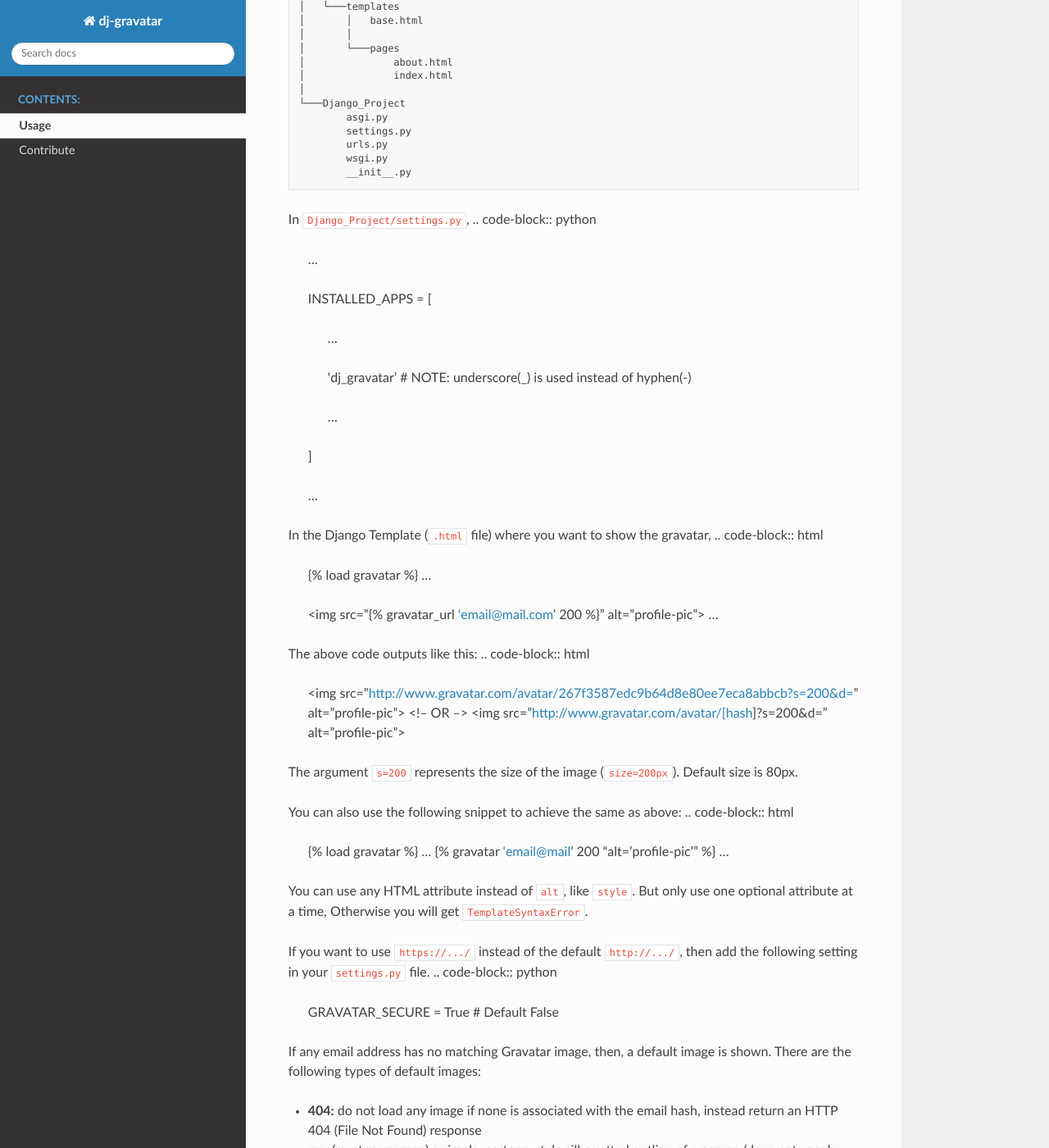
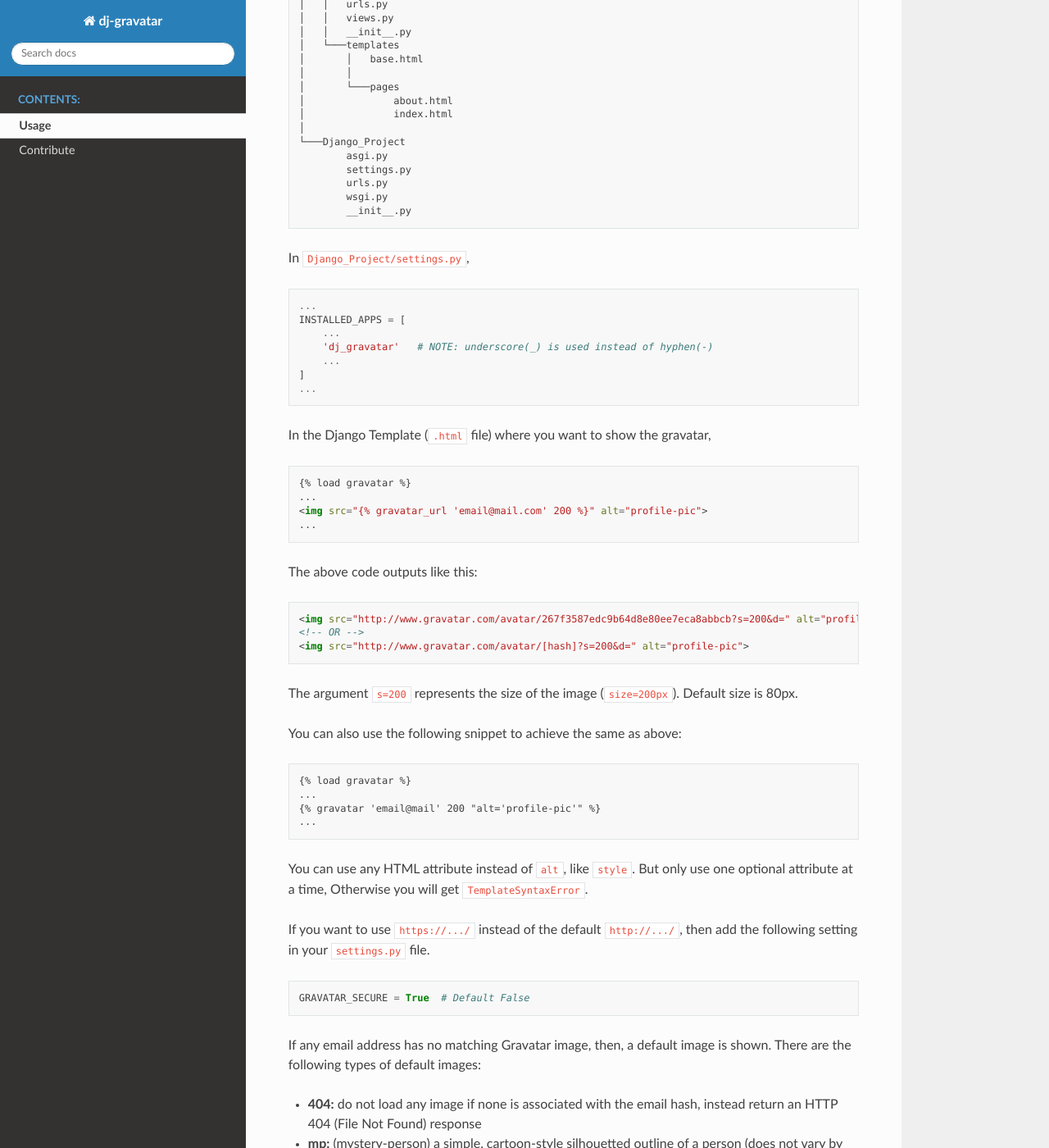
Before and after one commit to PhysicistSouravDas/dj-gravatar, a Sphinx documentation site: the page built from docs/usage.rst, in a window 1280 px wide and 1400 px high, scrolled down 422 px. Shown: the whole window at 82% size. Built offline with Sphinx 7.4.7 and the Read the Docs theme 2.0.0, drawn with Linux system fonts in a browser that asks for light colours; some of the changed text lies outside the part shown.

Commit message:
Made Docs consistent

```diff
--- a/docs/conf.py
+++ b/docs/conf.py
@@ -52,6 +52,19 @@ exclude_patterns = ['_build', 'Thumbs.db', '.DS_Store']
 # html_theme = 'alabaster'    # replacing default theme with sphinx-rtd-theme
 html_theme = 'sphinx_rtd_theme'
 
+# Refer https://sphinx-rtd-theme.readthedocs.io/en/stable/configuring.html
+html_theme_options = {
+    'display_version': True,
+    'prev_next_buttons_location': 'both',
+    'vcs_pageview_mode': '',
+    # Toc options
+    'collapse_navigation': True,
+    'sticky_navigation': True,
+    'navigation_depth': 4,
+    'includehidden': True,
+    'titles_only': False
+}
+
 # Add any paths that contain custom static files (such as style sheets) here,
 # relative to this directory. They are copied after the builtin static files,
 # so a file named "default.css" will overwrite the builtin "default.css".
--- a/docs/usage.rst
+++ b/docs/usage.rst
@@ -33,32 +33,28 @@ Suppose the directory structure of your project is like this.
 
 
 In ``Django_Project/settings.py``,
+
 .. code-block:: python
 
     ...
-
     INSTALLED_APPS = [
-
         ...
-
         'dj_gravatar'   # NOTE: underscore(_) is used instead of hyphen(-)
-
         ...
-
     ]
-
     ...
 
 In the Django Template (``.html`` file) where you want to show the gravatar,
+
 .. code-block:: html
 
     {% load gravatar %}
     ...
-
     <img src="{% gravatar_url 'email@mail.com' 200 %}" alt="profile-pic">
     ...
 
 The above code outputs like this:
+
 .. code-block:: html
 
     <img src="http://www.gravatar.com/avatar/267f3587edc9b64d8e80ee7eca8abbcb?s=200&d=" alt="profile-pic">
@@ -68,6 +64,7 @@ The above code outputs like this:
 The argument ``s=200`` represents the size of the image (``size=200px``). Default size is 80px.
 
 You can also use the following snippet to achieve the same as above:
+
 .. code-block:: html
 
     {% load gravatar %}
@@ -78,6 +75,7 @@ You can also use the following snippet to achieve the same as above:
 You can use any HTML attribute instead of ``alt``, like ``style``. But only use one optional attribute at a time, Otherwise you will get ``TemplateSyntaxError``.
 
 If you want to use ``https://.../`` instead of the default ``http://.../``, then add the following setting in your ``settings.py`` file.
+
 .. code-block:: python
 
     GRAVATAR_SECURE = True  # Default False
@@ -85,17 +83,18 @@ If you want to use ``https://.../`` instead of the default ``http://.../``, then
 If any email address has no matching Gravatar image, then, a default image is shown. There are the following types of default images:
 
 * **404:** do not load any image if none is associated with the email hash, instead return an HTTP 404 (File Not Found) response
-* *mp:* (mystery-person) a simple, cartoon-style silhouetted outline of a person (does not vary by email hash)
-* *identicon:* a geometric pattern based on an email hash
-* *monsterid:* a generated 'monster' with different colors, faces, etc
-* *wavatar:* generated faces with differing features and backgrounds
-* *retro:* awesome generated, 8-bit arcade-style pixelated faces
-* *robohash:* a generated robot with different colors, faces, etc
-* *blank:* a transparent PNG image (border added to HTML below for demonstration purposes)
+* **mp:** (mystery-person) a simple, cartoon-style silhouetted outline of a person (does not vary by email hash)
+* **identicon:** a geometric pattern based on an email hash
+* **monsterid:** a generated 'monster' with different colors, faces, etc
+* **wavatar:** generated faces with differing features and backgrounds
+* **retro:** awesome generated, 8-bit arcade-style pixelated faces
+* **robohash:** a generated robot with different colors, faces, etc
+* **blank:** a transparent PNG image (border added to HTML below for demonstration purposes)
 
 You can `see here`_ how each type of default image looks like.
 
 To show a particular default image out of the above, add the following setting to your ``settings.py`` file.
+
 .. code-block:: python
 
     GRAVATAR_DEFAULT_URL = 'identicon'  # Choose any one of the above
```
Also changed, not shown: docs/index.rst (+4 -7 lines), 10 other files.
